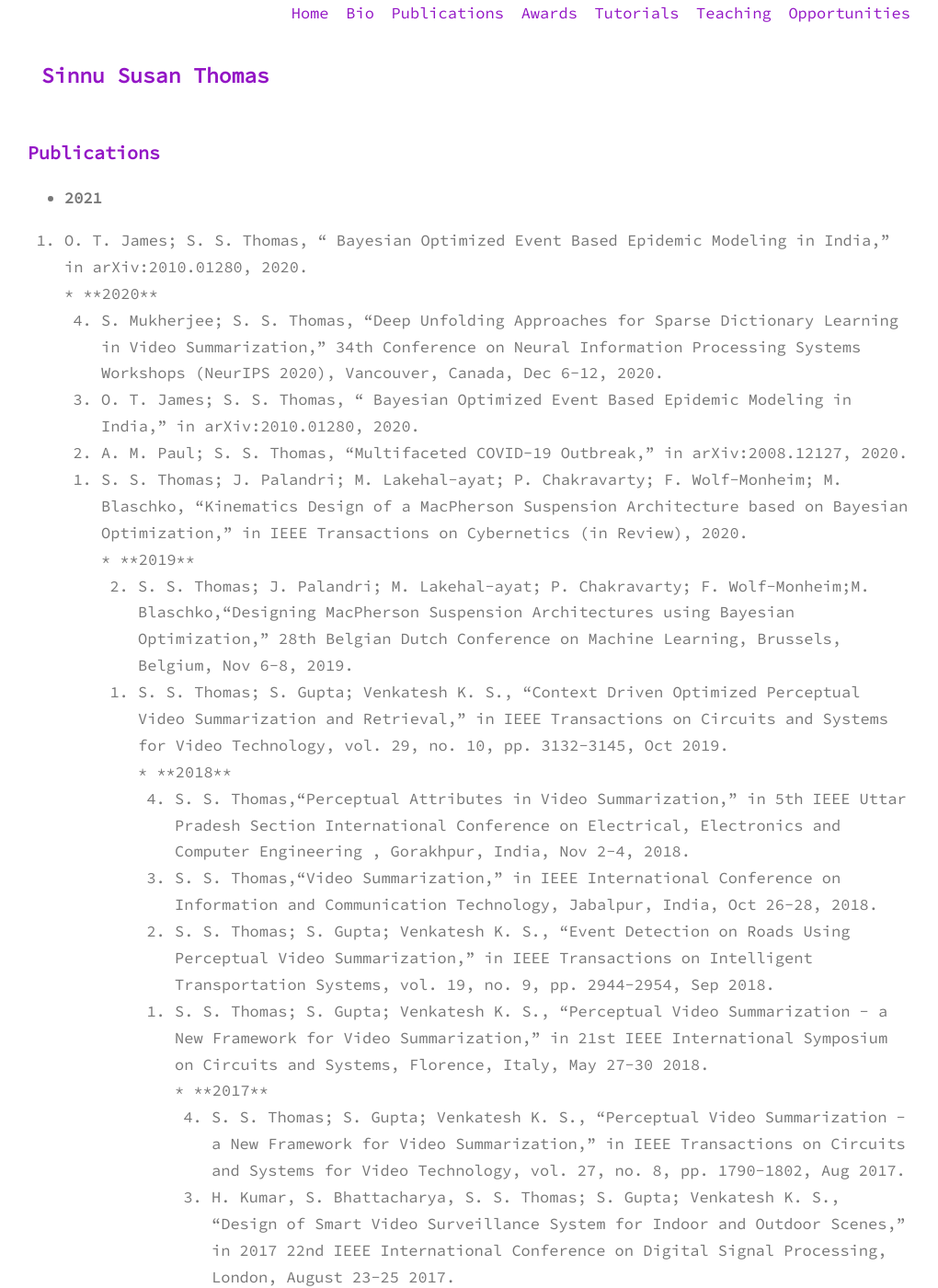
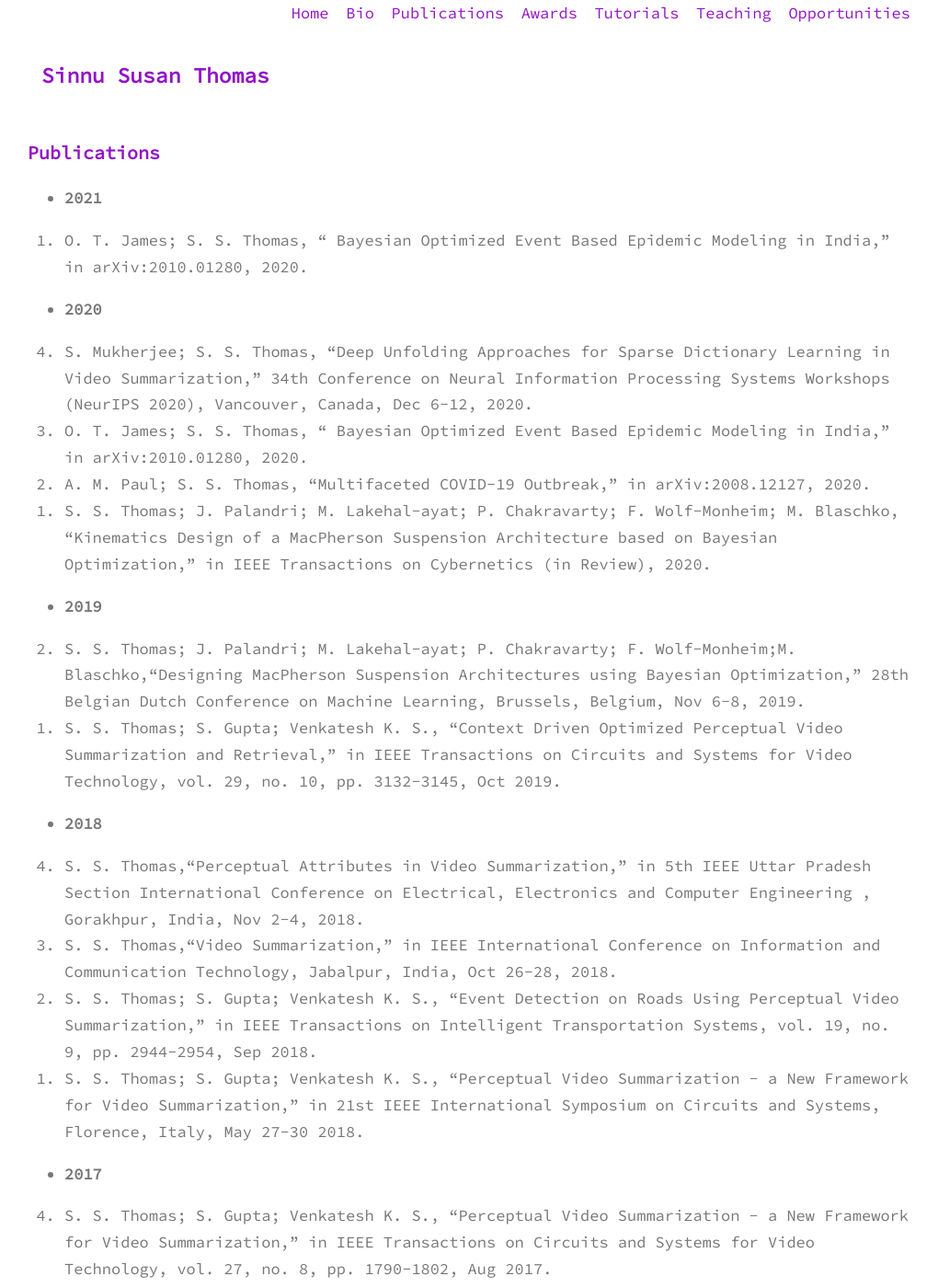
Before and after one commit to sinnuthomas/sinnuthomas.github.io, a Jekyll site: the page built from publications.md, in a window 1280 px wide and 1400 px high. Shown: the whole window at 92% size, without its empty margins (130-1150 px from the left). Built offline with Jekyll 4.4.1, drawn with Linux system fonts in a browser that asks for light colours; some of the changed text lies outside the part shown.

Commit message:
Update publications.md

```diff
--- a/publications.md
+++ b/publications.md
@@ -7,6 +7,7 @@ permalink: /publications/
 * **2021**
 <ol reversed>
   <li>O. T. James; S. S. Thomas, “ Bayesian Optimized Event Based Epidemic Modeling in India,” in arXiv:2010.01280, 2020.</li>
+</ol>
 
 * **2020**
 <ol reversed>
@@ -14,11 +15,13 @@ permalink: /publications/
   <li>O. T. James; S. S. Thomas, “ Bayesian Optimized Event Based Epidemic Modeling in India,” in arXiv:2010.01280, 2020.</li>
   <li>A. M. Paul; S. S. Thomas, “Multifaceted COVID-19 Outbreak,” in arXiv:2008.12127, 2020.</li>
   <li>S. S. Thomas; J. Palandri; M. Lakehal-ayat; P. Chakravarty; F. Wolf-Monheim; M. Blaschko, “Kinematics Design of a MacPherson Suspension Architecture based on Bayesian Optimization,” in IEEE Transactions on Cybernetics (in Review), 2020.</li>
+</ol>
 
   * **2019**
 <ol reversed>
   <li>S. S. Thomas; J. Palandri; M. Lakehal-ayat; P. Chakravarty; F. Wolf-Monheim;M. Blaschko,“Designing MacPherson Suspension Architectures using Bayesian Optimization,” 28th Belgian Dutch Conference on Machine Learning, Brussels, Belgium, Nov 6-8, 2019.</li>
   <li>S. S. Thomas; S. Gupta; Venkatesh K. S., “Context Driven Optimized Perceptual Video Summarization and Retrieval,” in IEEE Transactions on Circuits and Systems for Video Technology, vol. 29, no. 10, pp. 3132-3145, Oct 2019.</li>
+</ol>
 
   * **2018**
 <ol reversed>
@@ -26,7 +29,7 @@ permalink: /publications/
   <li>S. S. Thomas,“Video Summarization,” in IEEE International Conference on Information and Communication Technology, Jabalpur, India, Oct 26-28, 2018.</li>
   <li>S. S. Thomas; S. Gupta; Venkatesh K. S., “Event Detection on Roads Using Perceptual Video Summarization,” in IEEE Transactions on Intelligent Transportation Systems, vol. 19, no. 9, pp. 2944-2954, Sep 2018.</li>
   <li>S. S. Thomas; S. Gupta; Venkatesh K. S., “Perceptual Video Summarization - a New Framework for Video Summarization,” in 21st IEEE International Symposium on Circuits and Systems, Florence, Italy, May 27-30 2018.</li>
-
+</ol>
 
   * **2017**
 <ol reversed>
@@ -34,11 +37,12 @@ permalink: /publications/
   <li>H. Kumar, S. Bhattacharya, S. S. Thomas; S. Gupta; Venkatesh K. S., “Design of Smart Video Surveillance System for Indoor and Outdoor Scenes,” in 2017 22nd IEEE International Conference on Digital Signal Processing, London, August 23-25 2017.</li>
   <li>S. S. Thomas; S. Gupta; Venkatesh K. S., “Smart Surveillance Based on Video Summarization,” IEEE Region 10 Conference on Technologies for Smart Cities, Cochin, July 14-16 2017.</li>
   <li>S. S. Thomas; S. Gupta; Venkatesh K. S., “Perceptual Synoptic View based Video Retrieval Using Metadata,” Springer Signal, Image and Video Processing, vol. 11, pp. 549-555, Mar 2017.</li>
-
+</ol>
 
   * **2016**
 <ol reversed>
   <li>S. S. Thomas; S. Gupta; Venkatesh K. S., “Perceptual Synoptic View of Pixel, Object and Semantic Based Attributes of Video,” Elsevier Journal of Visual Communication and Image Representation, vol. 38, pp. 367-377, Jul 2016.</li>
+ </ol>
 
   * **2014**
 <ol reversed>
```
